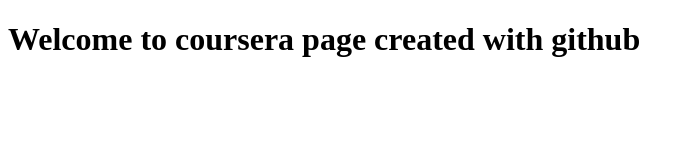
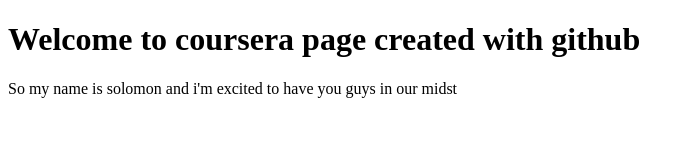
Before and after one commit to SoloBaChi/Coursera-test, a plain HTML site: page index.html in a window 1280 px wide. Shown: the whole page, without its empty margins (0-694 px from the left). Drawn offline with Linux system fonts and the light colour scheme.

Commit message:
third commit

```diff
--- a/index.html
+++ b/index.html
@@ -8,5 +8,6 @@
 </head>
 <body>
     <h1>Welcome to coursera page created with github</h1>
+    <p>So my name is solomon and i'm excited to have you guys in our midst</p>
 </body>
 </html>
```
